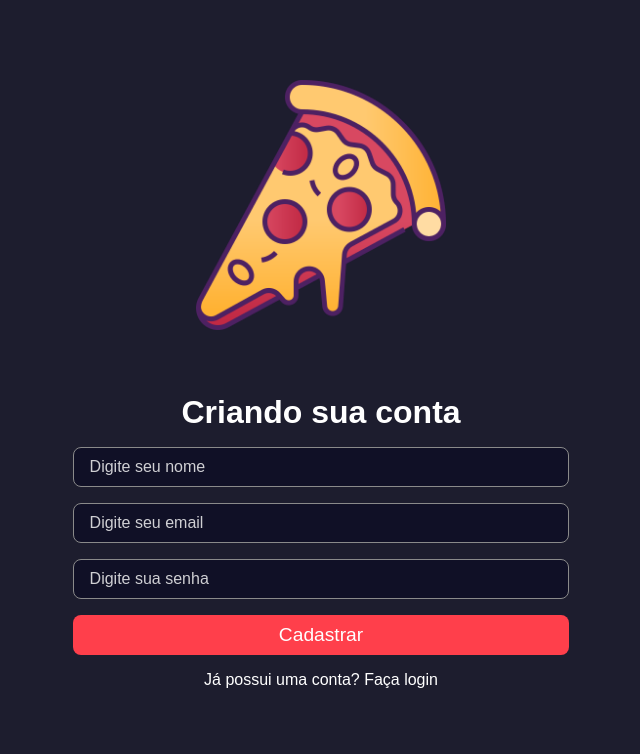
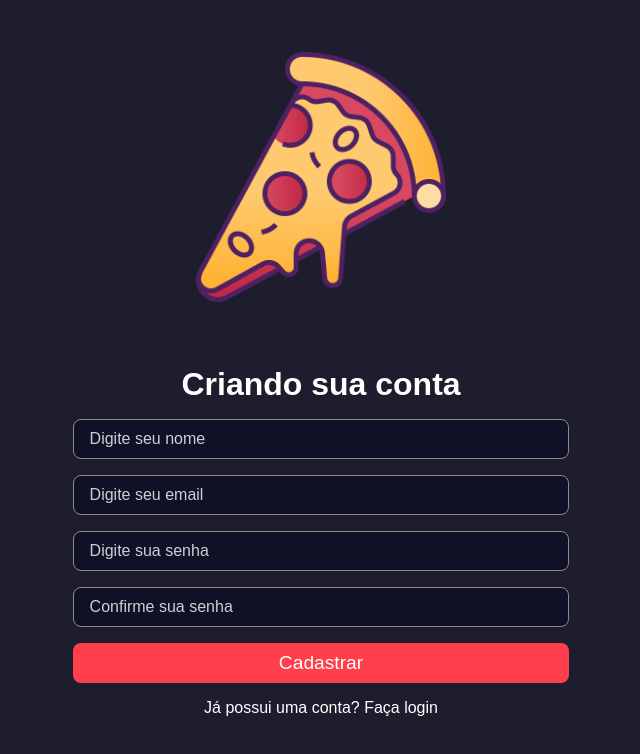
Before and after one commit to AugustoGraia/frontend, a Next.js app: page /cadastro in a window 1280 px wide. Shown: the top 754 px of the page, without its empty margins (319-959 px from the left). Built offline with nearby package versions, Linux system fonts and the light colour scheme.

Commit message:
valida senha

```diff
--- a/src/pages/cadastro/index.tsx
+++ b/src/pages/cadastro/index.tsx
@@ -2,7 +2,7 @@ import { useState, FormEvent, useContext } from 'react';
 import Head from "next/head"
 import Image from "next/image";
 import styles from '../../../styles/home.module.scss';
-import {Input} from "../../components/interface/input";
+import { Input } from "../../components/interface/input";
 import { Button } from "../../components/interface/button";
 import Link from 'next/link';
 import { AuthContext } from '../../context/AuthContext';
@@ -14,6 +14,7 @@ export default function Cadastro(){
   const [ name, setName] = useState('');
   const [ email, setEmail] = useState('');
   const [ password, setPassword] = useState('');
+  const [ passwordConf, setPasswordConf] = useState('');
   const [ loading, setLoading] = useState(false);
 
   async function cadastrarUsers(event: FormEvent){
@@ -21,6 +22,11 @@ export default function Cadastro(){
 
     if(name === '' || email === '' || password === ''){
       toast.warning("Preencha todos os dados")
+      return;
+    }
+
+    if(password != passwordConf){
+      toast.warning("Senhas não iguais")
       return;
     }
 
@@ -64,6 +70,12 @@ export default function Cadastro(){
                 value={password}
                 onChange={(e)=> setPassword(e.target.value)}
                 />
+            <Input
+            placeholder="Confirme sua senha"
+            type="password"
+            value={passwordConf}
+            onChange={ (e) => setPasswordConf(e.target.value)}
+            />
             <Button
                 type="submit"
                 loading={loading}
```
